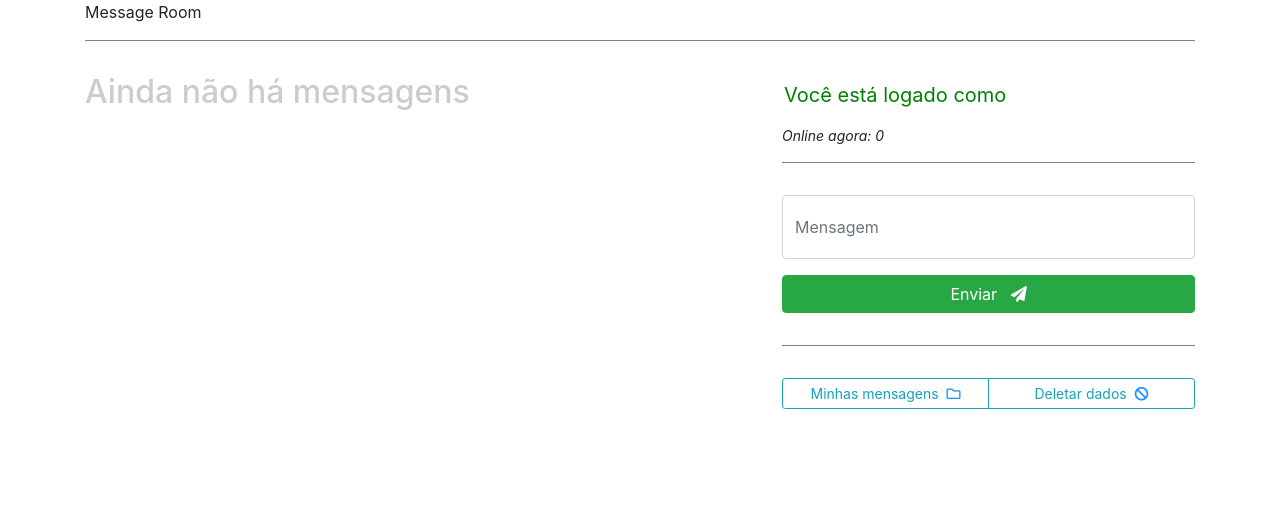
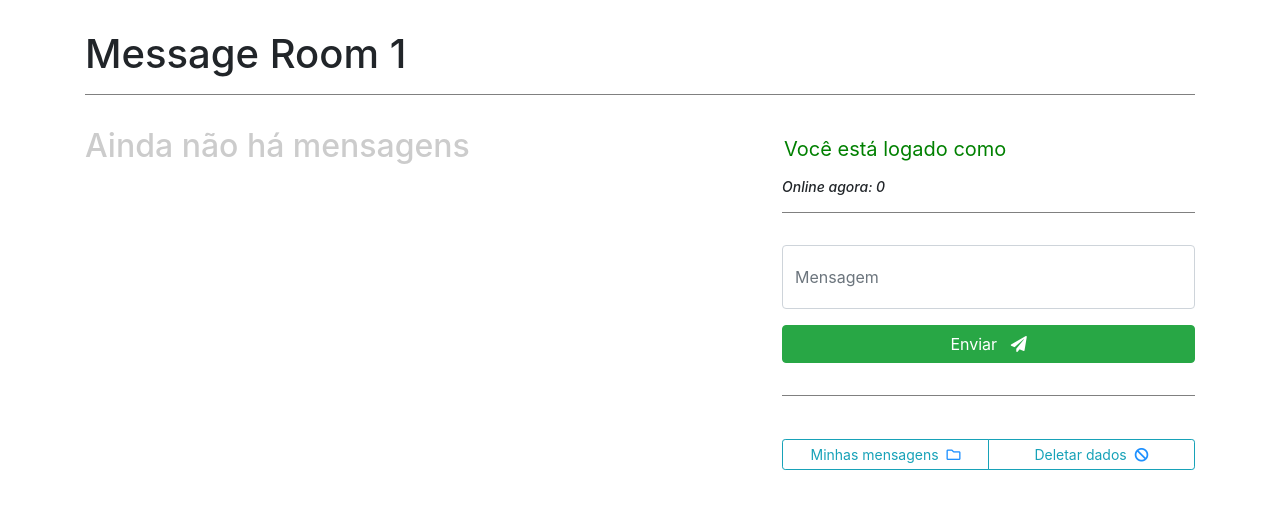
Before and after one commit to bruno-gpa/Flask-Chat-App, a Flask app: page /chat/1 in a window 1280 px wide. Shown: the part 86-595 px from the top of the page. Run offline with Flask 2, Linux system fonts and the light colour scheme; some libraries are stand-ins or nearby versions.

Commit message:
Update chat.html

```diff
--- a/templates/chat.html
+++ b/templates/chat.html
@@ -2,7 +2,11 @@
 
 {% block title %}Message Room | Chat App{% endblock %}
 
-{% block header %}Message Room<hr style="border-color: grey;">{% endblock %}
+{% block header %}
+<h1 id="head" style="margin-top: 30px;">Message Room {{code[:4]}}
+	<hr style="border-color: grey;">
+<h1>
+{% endblock %}
 
 <!-- Chat screen -->
 {% block content %}
@@ -16,7 +20,7 @@
 	<form class="form-group" autocomplete='off' method="POST">
 		<div class="form-group">
 			<h5><input id="username" type="text" readonly class="user form-control-plaintext"
-				style="color: green;" value="Você está logado como {{user}}"></h5>
+				style="color: green;" value="Você está logado como {{code[5:]}}"></h5>
 			<div class="online">
 				<p id="conn" style="font-size: 14px;"><i>Online agora: 0</i></p>
 			</div>
@@ -30,9 +34,9 @@
 	<hr style="border-color: grey; margin-top: 2rem; margin-bottom: 2rem;">
 
 	<div class="btn-group btn-block" role="group">
-  		<a href="/chat/{{user}}/history" class="btn btn-sm btn-outline-info" style="width: 50%;">
+  		<a href="/chat/{{code}}/history" class="btn btn-sm btn-outline-info" style="width: 50%;">
   			Minhas mensagens &nbsp;<i class="far fa-folder" style="color: #1E90ff;"></i></a>
-  		<a href="/delete-account" class="btn btn-sm btn-outline-info" style="width: 50%;">
+  		<a href="/delete-account/{{code[5:]}}" class="btn btn-sm btn-outline-info" style="width: 50%;">
   			Deletar dados &nbsp;<i class="fas fa-ban" style="color: #1E90ff;"></i></a>
 	</div>
 
@@ -43,15 +47,17 @@
 {% block js %}
 <script>
 
-	var socket = io.connect('localhost')
+	var socket = io.connect('http://127.0.0.1:5000/')
 	var client = $('#username').val().substring(22)
+	var room = $('#head').text().substring(13, 17)
 
 	// socket connection (sends connection check message)
 	socket.on('connect', function() {
 
 		socket.emit('message', {
 			user: client,
-			status: 'connected'
+			status: 'connected',
+			room: room
 		})
 
 		// emits message to server (data from form) || event = message
@@ -62,7 +68,8 @@
 
 			socket.emit('message', {
 				user: client,
-				data: message
+				data: message,
+				room: room
 			})
 
 			$('input.message').val('').focus()
@@ -70,14 +77,14 @@
 
 		// emits disconnection warning to server || event = disconnection
 		$('#quit').on('click', function() {
-			socket.emit('disconnection', {user: client})
+			socket.emit('disconnection', {user: client, room: room})
 		})
 	})
 
 	// receives message from server (jquery to print message) || event = relay
 	socket.on('relay', function(data) {
 
-		if (data.data !== '' && typeof data.data !== 'undefined'){
+		if (data.data !== '' && typeof data.data !== 'undefined' && data.room == room){
 
 			if (data.user !== client) {
 				$('#warn').remove()
```
